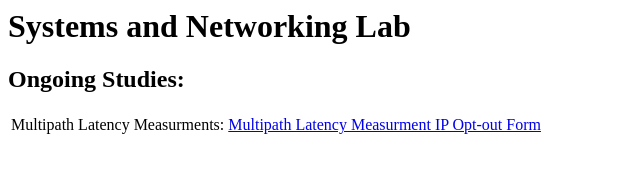
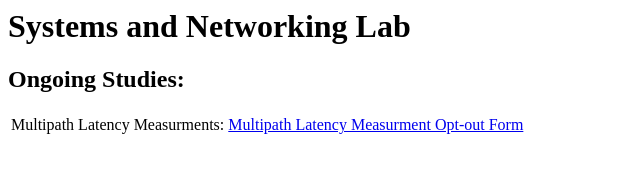
Before and after one commit to snl-columbia-university/snl-columbia-university.github.io, a plain HTML site: page index.html in a window 1280 px wide. Shown: the full height of the page, 0-640 px from the left. Drawn offline with Linux system fonts and the light colour scheme.

```diff
--- a/index.html
+++ b/index.html
@@ -3,6 +3,6 @@
 <table>
   <tr>
     <td align="right">Multipath Latency Measurments:</td>
-    <td align="left"><a href="/mp-latency-measurments.html">Multipath Latency Measurment IP Opt-out Form</a></td>
+    <td align="left"><a href="/mp-latency-measurments.html">Multipath Latency Measurment Opt-out Form</a></td>
   </tr>
 </table>
```
Also changed, not shown: mp-latency-measurments.html (+2 -1 lines).
